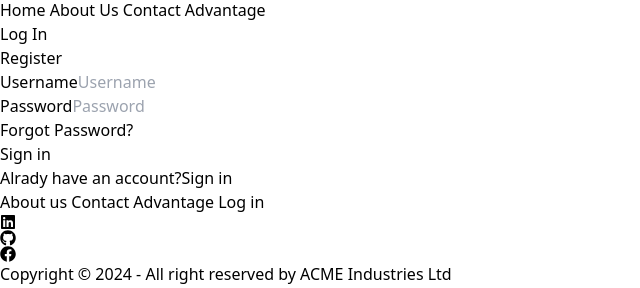
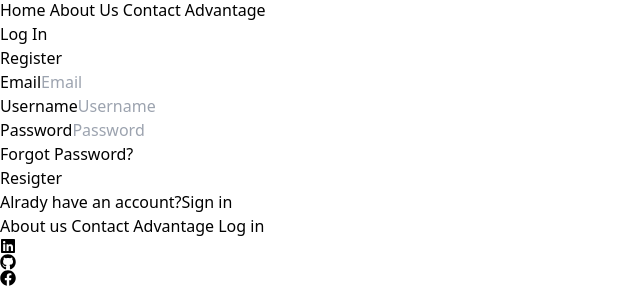
Before and after one commit to developerMohib/Real-state-for-rent, a React (Vite) app: page /register in a window 1280 px wide. Shown: the part 342-630 px from the top of the page, without its empty margins (0-640 px from the left). Built offline with nearby package versions, Linux system fonts and the light colour scheme.

Commit message:
login logout configuration reamin

```diff
--- a/package.json
+++ b/package.json
@@ -10,6 +10,7 @@
     "preview": "vite preview"
   },
   "dependencies": {
+    "firebase": "^10.11.0",
     "localforage": "^1.10.0",
     "match-sorter": "^6.3.4",
     "prop-types": "^15.8.1",
--- a/src/Component/LogIn/LogIn.jsx
+++ b/src/Component/LogIn/LogIn.jsx
@@ -1,49 +1,120 @@
-
-import { Link } from 'react-router-dom';
+import { useContext } from "react";
+import { Link, useNavigate } from "react-router-dom";
+import { authCustomContext } from "../../utilitis/Provider";
 
 const LogIn = () => {
+  const {logInUser,signInGoogle} = useContext(authCustomContext);
+  const localNavigate = useNavigate();
+
+
+  const handleLogIn = (e) => {
+
+      e.preventDefault();
+      const email = e.target.email.value;
+      const password = e.target.password.value;
+      e.target.reset()
+      localNavigate('/')
+
+      // send email and password in database
+      logInUser(email, password)
+      .then((result) => {
+          // Signed up
+          const user = result.user;
+          console.log(user, 'user from a')
+        })
+        .catch((error) => {
+          console.error(error)
+        });
+  }
+  const hanldeGoogle = () => {
+    signInGoogle()
+      .then((result) => {
+        console.log(result.user)
+      })
+      .catch((error) => {
+        console.error(error)
+      })
+  }
+
   return (
     <div>
       <div className="w-full m-auto max-w-md p-8 space-y-3 rounded-xl bg-gray-50 text-gray-800">
         <h1 className="text-2xl font-bold text-center">Login</h1>
-	<form noValidate="" action="" className="space-y-6">
+        <form noValidate="" onSubmit={handleLogIn} className="space-y-6">
         <div className="space-y-1 text-sm">
-			<label htmlFor="username" className="block text-gray-600">Username</label>
-			<input type="text" name="username" id="username" placeholder="Username" className="w-full px-4 py-3 rounded-md border-gray-300 bg-gray-50 text-gray-800 focus:border-indigo-600" />
+            <label htmlFor="email" className="block text-gray-600">
+              Email
+            </label>
+            <input
+              type="email"
+              name="email"
+              id="email"
+              placeholder="Email"
+              className="w-full px-4 py-3 rounded-md border-gray-300 bg-gray-50 text-gray-800 focus:border-indigo-600"
+            />
           </div>
           <div className="space-y-1 text-sm">
-			<label htmlFor="password" className="block text-gray-600">Password</label>
-			<input type="password" name="password" id="password" placeholder="Password" className="w-full px-4 py-3 rounded-md border-gray-300 bg-gray-50 text-gray-800 focus:border-indigo-600" />
+            <label htmlFor="password" className="block text-gray-600">
+              Password
+            </label>
+            <input
+              type="password"
+              name="password"
+              id="password"
+              placeholder="Password"
+              className="w-full px-4 py-3 rounded-md border-gray-300 bg-gray-50 text-gray-800 focus:border-indigo-600"
+            />
             <div className="flex justify-end text-xs text-gray-600">
-				<a rel="noopener noreferrer" href="#">Forgot Password?</a>
+              <a rel="noopener noreferrer" href="#">
+                Forgot Password?
+              </a>
             </div>
           </div>
-		<button className="block w-full p-3 text-center rounded-sm text-gray-50 bg-indigo-600">Sign in</button>
+          <button className="block w-full p-3 text-center rounded-sm text-gray-50 bg-indigo-600">
+            Sign in
+          </button>
         </form>
         <div className="flex items-center pt-4 space-x-1">
           <div className="flex-1 h-px sm:w-16 bg-gray-300"></div>
-		<p className="px-3 text-sm text-gray-600">Login with social accounts</p>
+          <p className="px-3 text-sm text-gray-600">
+            Login with social accounts
+          </p>
           <div className="flex-1 h-px sm:w-16 bg-gray-300"></div>
         </div>
         <div className="flex justify-center space-x-4">
-		<button aria-label="Log in with Google" className="p-3 rounded-sm">
-			<svg xmlns="http://www.w3.org/2000/svg" viewBox="0 0 32 32" className="w-5 h-5 fill-current">
+          <button onClick={hanldeGoogle} aria-label="Log in with Google" className="p-3 rounded-sm">
+            <svg
+              xmlns="http://www.w3.org/2000/svg"
+              viewBox="0 0 32 32"
+              className="w-5 h-5 fill-current"
+            >
               <path d="M16.318 13.714v5.484h9.078c-0.37 2.354-2.745 6.901-9.078 6.901-5.458 0-9.917-4.521-9.917-10.099s4.458-10.099 9.917-10.099c3.109 0 5.193 1.318 6.38 2.464l4.339-4.182c-2.786-2.599-6.396-4.182-10.719-4.182-8.844 0-16 7.151-16 16s7.156 16 16 16c9.234 0 15.365-6.49 15.365-15.635 0-1.052-0.115-1.854-0.255-2.651z"></path>
             </svg>
           </button>
           <button aria-label="Log in with Twitter" className="p-3 rounded-sm">
-			<svg xmlns="http://www.w3.org/2000/svg" viewBox="0 0 32 32" className="w-5 h-5 fill-current">
+            <svg
+              xmlns="http://www.w3.org/2000/svg"
+              viewBox="0 0 32 32"
+              className="w-5 h-5 fill-current"
+            >
               <path d="M31.937 6.093c-1.177 0.516-2.437 0.871-3.765 1.032 1.355-0.813 2.391-2.099 2.885-3.631-1.271 0.74-2.677 1.276-4.172 1.579-1.192-1.276-2.896-2.079-4.787-2.079-3.625 0-6.563 2.937-6.563 6.557 0 0.521 0.063 1.021 0.172 1.495-5.453-0.255-10.287-2.875-13.52-6.833-0.568 0.964-0.891 2.084-0.891 3.303 0 2.281 1.161 4.281 2.916 5.457-1.073-0.031-2.083-0.328-2.968-0.817v0.079c0 3.181 2.26 5.833 5.26 6.437-0.547 0.145-1.131 0.229-1.724 0.229-0.421 0-0.823-0.041-1.224-0.115 0.844 2.604 3.26 4.5 6.14 4.557-2.239 1.755-5.077 2.801-8.135 2.801-0.521 0-1.041-0.025-1.563-0.088 2.917 1.86 6.36 2.948 10.079 2.948 12.067 0 18.661-9.995 18.661-18.651 0-0.276 0-0.557-0.021-0.839 1.287-0.917 2.401-2.079 3.281-3.396z"></path>
             </svg>
           </button>
           <button aria-label="Log in with GitHub" className="p-3 rounded-sm">
-			<svg xmlns="http://www.w3.org/2000/svg" viewBox="0 0 32 32" className="w-5 h-5 fill-current">
+            <svg
+              xmlns="http://www.w3.org/2000/svg"
+              viewBox="0 0 32 32"
+              className="w-5 h-5 fill-current"
+            >
               <path d="M16 0.396c-8.839 0-16 7.167-16 16 0 7.073 4.584 13.068 10.937 15.183 0.803 0.151 1.093-0.344 1.093-0.772 0-0.38-0.009-1.385-0.015-2.719-4.453 0.964-5.391-2.151-5.391-2.151-0.729-1.844-1.781-2.339-1.781-2.339-1.448-0.989 0.115-0.968 0.115-0.968 1.604 0.109 2.448 1.645 2.448 1.645 1.427 2.448 3.744 1.74 4.661 1.328 0.14-1.031 0.557-1.74 1.011-2.135-3.552-0.401-7.287-1.776-7.287-7.907 0-1.751 0.62-3.177 1.645-4.297-0.177-0.401-0.719-2.031 0.141-4.235 0 0 1.339-0.427 4.4 1.641 1.281-0.355 2.641-0.532 4-0.541 1.36 0.009 2.719 0.187 4 0.541 3.043-2.068 4.381-1.641 4.381-1.641 0.859 2.204 0.317 3.833 0.161 4.235 1.015 1.12 1.635 2.547 1.635 4.297 0 6.145-3.74 7.5-7.296 7.891 0.556 0.479 1.077 1.464 1.077 2.959 0 2.14-0.020 3.864-0.020 4.385 0 0.416 0.28 0.916 1.104 0.755 6.4-2.093 10.979-8.093 10.979-15.156 0-8.833-7.161-16-16-16z"></path>
             </svg>
           </button>
         </div>
-	<p className="text-xs text-center sm:px-6 text-gray-600">Dont have an account?
-        <Link className="underline text-gray-800" to ='/register'>Sign up</Link>
+        <p className="text-xs text-center sm:px-6 text-gray-600">
+          Dont have an account?
+          <Link className="underline text-gray-800" to="/register">
+            Sign up
+          </Link>
         </p>
       </div>
     </div>
--- a/src/Component/Register/Register.jsx
+++ b/src/Component/Register/Register.jsx
@@ -1,27 +1,87 @@
-import { Link } from "react-router-dom";
+import { useContext } from "react";
+import { Link, useNavigate } from "react-router-dom";
+import { authCustomContext } from "../../utilitis/Provider";
 
 const Register = () => {
+	const localNavigate = useNavigate();
+	const {createUser} = useContext(authCustomContext)
+
+	const hanldeRegister = (e) => {
+		e.preventDefault()
+        const name = e.target.name.value;
+        const email = e.target.email.value;
+        const password = e.target.password.value;
+        e.target.reset()
+        localNavigate('/')
+        console.log(name,email,password);
+
+		createUser (email, password)
+        .then((result) => {
+            // Signed up
+            const user = result.user;
+            console.log(user, 'user from bekaceka')
+          })
+          .catch((error) => {
+            console.error(error)
+          });
+	}
+
   return (
     <div>
       <div className="w-full m-auto max-w-md p-8 space-y-3 rounded-xl bg-gray-50 text-gray-800">
         <h1 className="text-2xl font-bold text-center">Register</h1>
-	<form noValidate="" action="" className="space-y-6">
+        <form noValidate="" onSubmit={hanldeRegister} className="space-y-6">
 		<div className="space-y-1 text-sm">
-			<label htmlFor="username" className="block text-gray-600">Username</label>
-			<input type="text" name="username" id="username" placeholder="Username" className="w-full px-4 py-3 rounded-md border-gray-300 bg-gray-50 text-gray-800 focus:border-indigo-600" />
+            <label htmlFor="email" className="block text-gray-600">
+              Email
+            </label>
+            <input
+              type="email"
+              name="email"
+              id="email"
+              placeholder="Email"
+              className="w-full px-4 py-3 rounded-md border-gray-300 bg-gray-50 text-gray-800 focus:border-indigo-600"
+            />
           </div>
           <div className="space-y-1 text-sm">
-			<label htmlFor="password" className="block text-gray-600">Password</label>
-			<input type="password" name="password" id="password" placeholder="Password" className="w-full px-4 py-3 rounded-md border-gray-300 bg-gray-50 text-gray-800 focus:border-indigo-600" />
+            <label htmlFor="username" className="block text-gray-600">
+              Username
+            </label>
+            <input
+              type="text"
+              name="name"
+              id="username"
+              placeholder="Username"
+              className="w-full px-4 py-3 rounded-md border-gray-300 bg-gray-50 text-gray-800 focus:border-indigo-600"
+            />
+          </div>
+          <div className="space-y-1 text-sm">
+            <label htmlFor="password" className="block text-gray-600">
+              Password
+            </label>
+            <input
+              type="password"
+              name="password"
+              id="password"
+              placeholder="Password"
+              className="w-full px-4 py-3 rounded-md border-gray-300 bg-gray-50 text-gray-800 focus:border-indigo-600"
+            />
             <div className="flex justify-end text-xs text-gray-600">
-				<a rel="noopener noreferrer" href="#">Forgot Password?</a>
+              <a rel="noopener noreferrer" href="#">
+                Forgot Password?
+              </a>
             </div>
           </div>
-		<button className="block w-full p-3 text-center rounded-sm text-gray-50 bg-indigo-600">Sign in</button>
+          <button className="block w-full p-3 text-center rounded-sm text-gray-50 bg-indigo-600">
+            Resigter
+          </button>
         </form>
 
-	<p className="text-xs text-center sm:px-6 text-gray-600">Alrady have an account?
-        <Link className="underline text-gray-800" to='/login'>Sign in</Link>
+        <p className="text-xs text-center sm:px-6 text-gray-600">
+          Alrady have an account?
+          <Link className="underline text-gray-800" to="/login">
+             Sign in
+          </Link>
         </p>
       </div>
     </div>
--- /dev/null
+++ b/src/utilitis/Provider.jsx
@@ -0,0 +1,43 @@
+import { createUserWithEmailAndPassword, signInWithEmailAndPassword, signInWithPopup, signOut } from "firebase/auth";
+import { createContext, useState } from "react";
+import PropTypes from 'prop-types';
+import auth from "../Firebase/Firebase.init";
+import { GoogleAuthProvider } from "firebase/auth";
+const googleProvider = new GoogleAuthProvider();
+
+export const authCustomContext = createContext(null);
+
+const Provider = ({children}) => {
+    const [user, setUser] = useState(null);
+
+    const createUser = (email, password) => {
+        return createUserWithEmailAndPassword(auth, email, password)
+    }
+    const logInUser = (email, password) => {
+        return signInWithEmailAndPassword(auth, email, password)
+    }
+    const signInGoogle = () => {
+        signInWithPopup(auth, googleProvider)
+    }
+    const logOut = () => {
+        signOut (auth)
+        .then((result) => {
+            console.log(result.user)
+          }).catch((error) => {
+            console.error(error);
+          });
+
+    }
+
+    const authInfo = {user,createUser,logInUser,signInGoogle,logOut}
+
+    return (
+        <authCustomContext.Provider value={authInfo}>
+            {children}
+        </authCustomContext.Provider>
+    );
+};
+Provider.propTypes = {
+    children: PropTypes.node,
+}
+export default Provider;
```
Also changed, not shown: src/Elements/Navbar/Navbar.jsx (+33 -1 lines), src/Firebase/Firebase.init.js (added, +23 -0 lines), src/main.jsx (+22 -23 lines), New Text Document.txt, 1 other file (tests, documents, lock files or other folders). Lines whose indentation alone changed are shown as unchanged.
